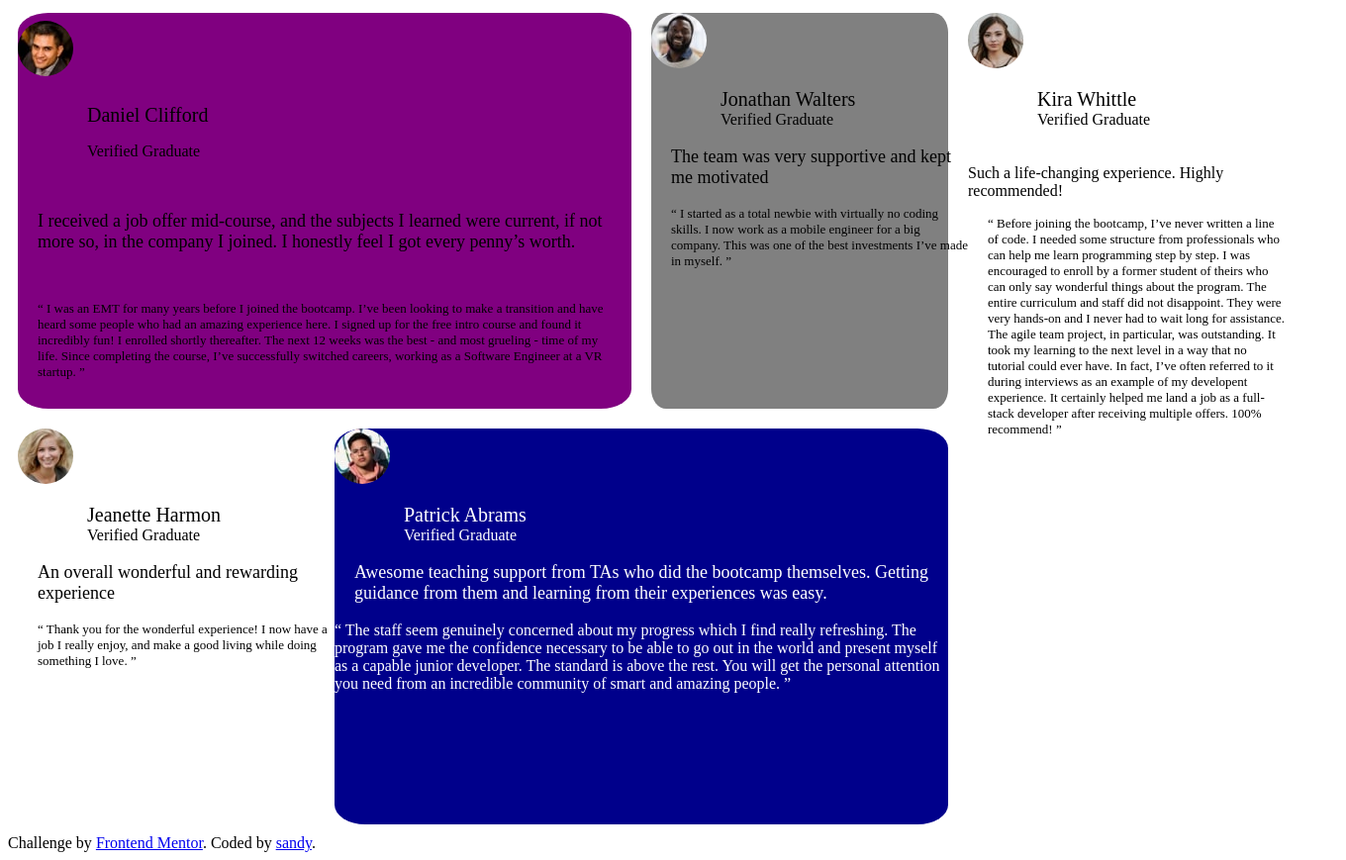
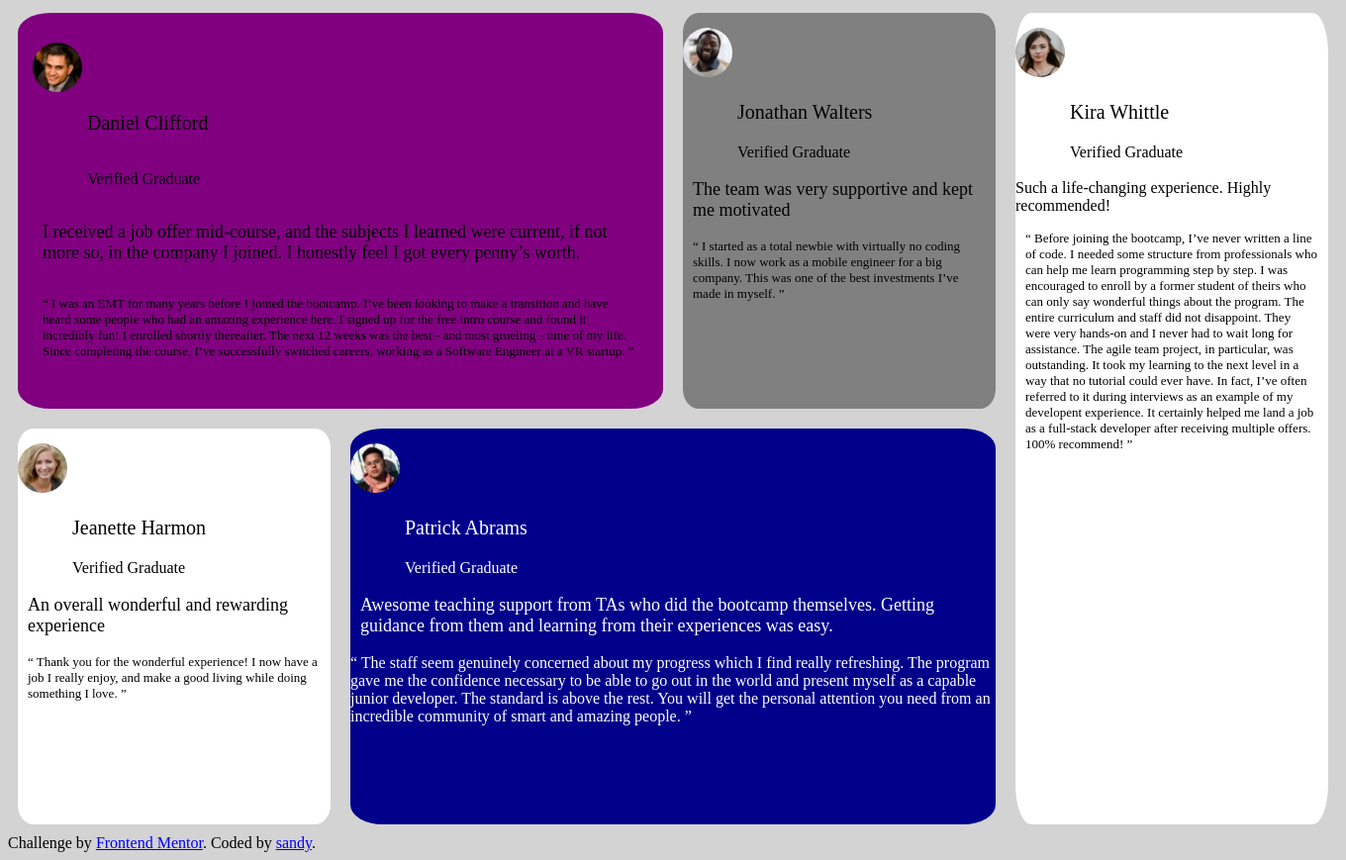
Before and after one commit to follana/structure-dev, a PHP site: page / in a window 1360 px wide. Shown: the whole page at 99% size. Run offline with PHP 8.4, Linux system fonts and the light colour scheme.

Commit message:
sauvegarde fin du monde

```diff
--- a/5-Exercices-en-cours-formation/grid1/index.html
+++ b/5-Exercices-en-cours-formation/grid1/index.html
@@ -12,7 +12,7 @@
 <body>
   <section class="grid">
     <div class="item">
-      <img src="image-daniel.jpg" class="daniel">
+      <img src="image-daniel.jpg" class="images">
       <p class="name">Daniel Clifford</p>
       <p class="poste">Verified Graduate</p>
 
@@ -30,7 +30,7 @@
     </div>
 
   <div class="item">
-    <img src="image-jonathan.jpg"class="jonathan">
+    <img src="image-jonathan.jpg"class="images">
     <p class="name">Jonathan Walters</p>
     <p class="poste">Verified Graduate</p>
 
@@ -44,7 +44,7 @@
   </div>
 
   <div class="item">
-    <img src="image-jeanette.jpg" class="jeannette">
+    <img src="image-jeanette.jpg" class="images">
     <p class="name">Jeanette Harmon</p>
     <p class="poste">Verified Graduate</p>
 
@@ -58,7 +58,7 @@
   </div>
 
   <div class="item">
-    <img src="image-patrick.jpg" class="patrick">
+    <img src="image-patrick.jpg" class="images">
     <p class="name">Patrick Abrams</p>
     <p class="poste">Verified Graduate</p>
 
@@ -75,7 +75,7 @@
   </div>
 
   <div class="item">
-    <img src="image-kira.jpg" class="kira">
+    <img src="image-kira.jpg" class="images">
     <p class="name">Kira Whittle</p>
     <p class="poste">Verified Graduate</p>
 
--- a/5-Exercices-en-cours-formation/grid1/style.css
+++ b/5-Exercices-en-cours-formation/grid1/style.css
@@ -1,27 +1,80 @@
+
+body{
+    background-color: lightgray;
+}
 /******************création de la grid****************/
 .grid{
     display:grid;
-    grid-template-columns: repeat(4,300px) ;
-    grid-template-rows:repeat(2,400px) ;
+    grid-template-columns: repeat(4,minmax(300px,1fr)) ;
+    grid-template-rows:repeat(2,minmax(400px,1fr)) ;
     gap:20px;
     padding:5px;
     margin:5px;
 }
+
+@media (max-width:1300px) {
+    .grid{
+        display:grid;
+        grid-template-columns: repeat(4,minmax(100,1fr)) ;
+        grid-template-rows:repeat(2,minmax(400px,2fr)) ;
+        gap:20px;
+        padding:5px;
+        margin:5px;
+    }
+}
+
+@media(max-width:1200px){
+    .grid{
+        display:grid;
+        grid-template-columns: repeat(4,minmax(100,1fr)) ;
+        grid-template-rows:repeat(2,minmax(400px,2fr)) ;
+        gap:10px;
+        padding:5px;
+        margin:5px;
+    }
+
+    .item:nth-child(1){
+        display: flex;
+         flex-direction:column;
+        background-color:purple;
+        grid-column-start: 1;
+        grid-column-end: 3;
+        border-radius: 5%;
+        padding:15px;
+    }
+
+    .discours{
+        font-size: 18px;
+        margin-left: auto;
+        margin-right:auto;
+    }
+
+    .discours-petit{
+        margin-top: 15px;
+        font-size:13px;
+        margin-left: auto;
+        margin-right:auto;
+    }
+
+}
 /**********Daniel**************/
 .item:nth-child(1){
     display: flex;
-    flex-flow: row wrap;
+    flex-direction:column;
     background-color:purple;
     grid-column-start: 1;
     grid-column-end: 3;
     border-radius: 5%;
+    padding:15px;
 }
 
-.daniel{
-    display: flex;
-    align-self: center;
+.images{
+    align-self:flex-start;
     border-radius: 50%;
+    width:50px;
+    margin-top: 15px;
 }
+
 /**********Jonathan******************/
 
 .item:nth-child(2){
@@ -31,11 +84,8 @@
     border-radius: 5%;
 }
 
-.jonathan{
-    display: flex;
-    align-self: center;
-    border-radius: 50%;
-}
+
+
 /**********Jeannette******************/
 .item:nth-child(3){
     background-color:white;
@@ -44,11 +94,7 @@
     border-radius: 5%;
 }
 
-.jeannette{
-    display: flex;
-    align-self: center;
-    border-radius: 50%;
-}
+
 /**********Patrick*****************/
 .item:nth-child(4){
     background-color:darkblue;
@@ -60,11 +106,6 @@
     border-radius: 5%;
 }
 
-.patrick{
-    display: flex;
-    align-self: center;
-    border-radius: 50%;
-}
 /**********Kira*****************/
 .item:nth-child(5){
     background-color:white;
@@ -75,43 +116,28 @@
     border-radius: 5%;
 }
 
-.kira{
-    display: flex;
-    align-self: center;
-    border-radius: 50%;
-}
 /**********Contenu écrit******************/
 .name{
-    display: flex;
-    width:100%;
-    justify-content:flex-start;
-    margin-left:70px;
-    margin-bottom: 0px;
+    margin-left: 55px;
     font-size:20px;
 }
 
 .poste{
-    display: flex;
-    width:100%;
-    justify-content:flex-start;
-    margin-left:70px;
-    margin-top:0px;
+    margin-left: 55px;
 }
 
 .discours{
-    display: flex;
-    width:100%;
     font-size: 18px;
-    margin-left:20px;
-    margin-right:20px;
+    margin-left: 10px;
+    margin-right:10px;
 }
 
 .discours-petit{
-    display: flex;
-    width:100%;
+
     margin-top: 15px;
     font-size:13px;
-    margin-left:20px;
-    margin-right:20px;
+    margin-left: 10px;
+    margin-right:10px;
+
 }
-/*********************************/
+/**********************************/
```
